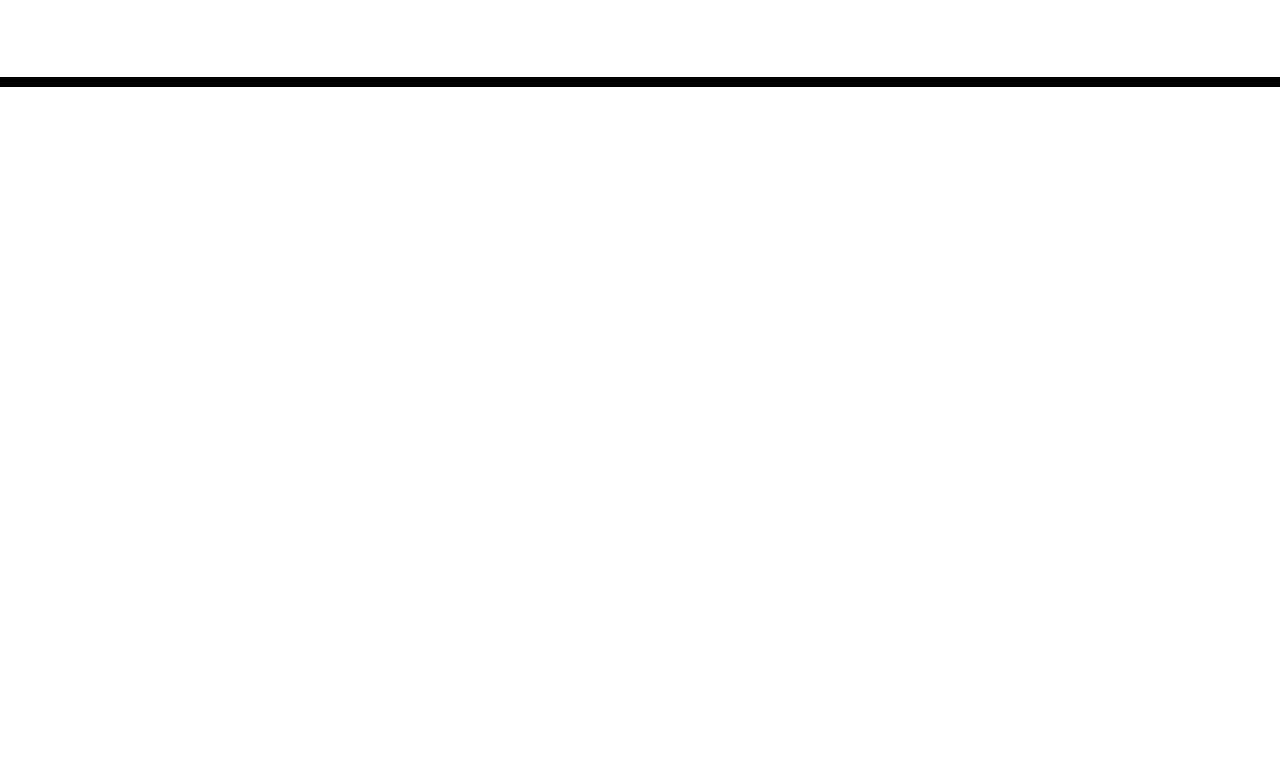
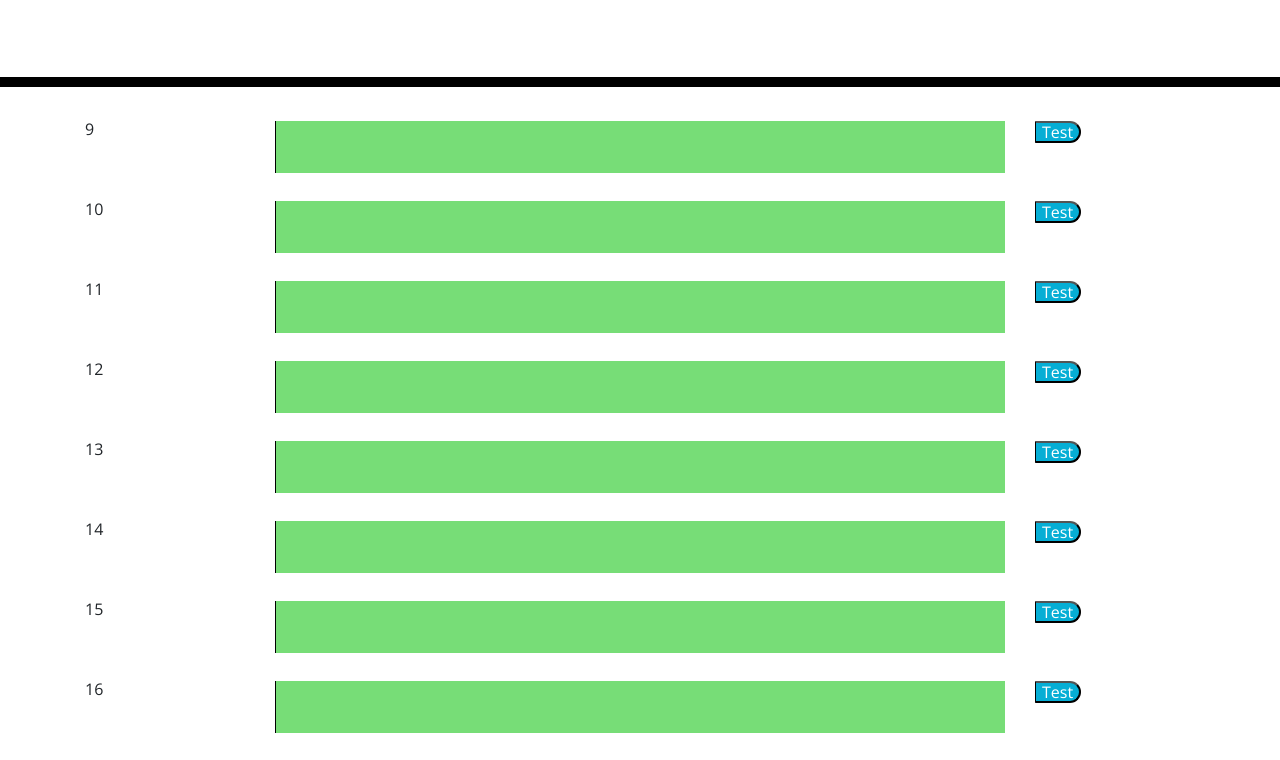
Before and after one commit to Jacobn88/Day-planner, a plain HTML site: page index.html in a window 1280 px wide. Shown: the part 181-941 px from the top of the page. Before the commit the page ends 800 px from the top, so only its background shows below. Drawn offline with nearby package versions, Linux system fonts and the light colour scheme.

Commit message:
dynamically generate elements
also, add logic for determining text area class

```diff
--- a/index.html
+++ b/index.html
@@ -28,12 +28,19 @@
       <p class="lead">A simple calendar app for scheduling your work day</p>
       <p id="currentDay" class="lead"></p>
     </header>
-    <div class="container">
-      <!-- Timeblocks go here -->
+    <div id="timeBlocks" class="container">
+      <!-- <div class="row">
+        <div class="col-md-12">
+          <div class="row">
+            <div class="col-md-2"></div>
+            <div class="col-md-8"></div>
+            <div class="col-md-2"></div>
+          </div> -->
     </div>
 
     <script src="https://code.jquery.com/jquery-3.4.1.min.js"></script>
     <script src="https://cdnjs.cloudflare.com/ajax/libs/moment.js/2.24.0/moment.min.js"></script>
+    <script src="script.js"></script>
   <script>
     console.log(moment());
   </script>
--- /dev/null
+++ b/script.js
@@ -0,0 +1,53 @@
+// <!-- <div class="row">
+// <div class="col-md-12">
+//   <div class="row">
+//     <div class="col-md-2"></div>
+//     <div class="col-md-8"></div>
+//     <div class="col-md-2"></div>
+//   </div> -->
+const M = moment();
+
+var outMostRow = $("<div>");
+outMostRow.addClass("row");
+$("#timeBlocks").append(outMostRow);
+
+var outMostCol = $("<div>");
+outMostCol.addClass("col-md-12");
+outMostRow.append(outMostCol);
+
+for (var i = 0; i < 8; i++) {
+    var innerRow = $("<div>");
+    innerRow.addClass("row");
+    outMostCol.append(innerRow);
+
+    var hourCol = $("<div>");
+    hourCol.addClass("col-md-2");
+    innerRow.append(hourCol);
+    hourCol.text(i + 9);
+
+    var textCol = $("<div>");
+    textCol.addClass("col-md-8");
+    innerRow.append(textCol);
+    var newTextArea = $("<textarea>");
+    if(i+9 > M.hour()){
+       newTextArea.addClass("future");
+    }else if(i+9 < M.hour()){
+        newTextArea.addClass("past");
+    }else{
+        newTextArea.addClass("present");
+    }
+
+    textCol.append(newTextArea);
+
+    var btnCol = $("<div>");
+    btnCol.addClass("col-md-2");
+    innerRow.append(btnCol);
+
+    var saveBtn = $('<button/>')
+        .text('Test')
+        .click(function () { alert('hi'); });
+    saveBtn.addClass("saveBtn");
+    btnCol.append(saveBtn);
+
+
+}
--- a/style.css
+++ b/style.css
@@ -11,6 +11,7 @@ textarea{
   color: #000000;
   border-left: 1px solid black;
   padding: 10px;
+  width: 100%;
 }
 
 .jumbotron {
```
